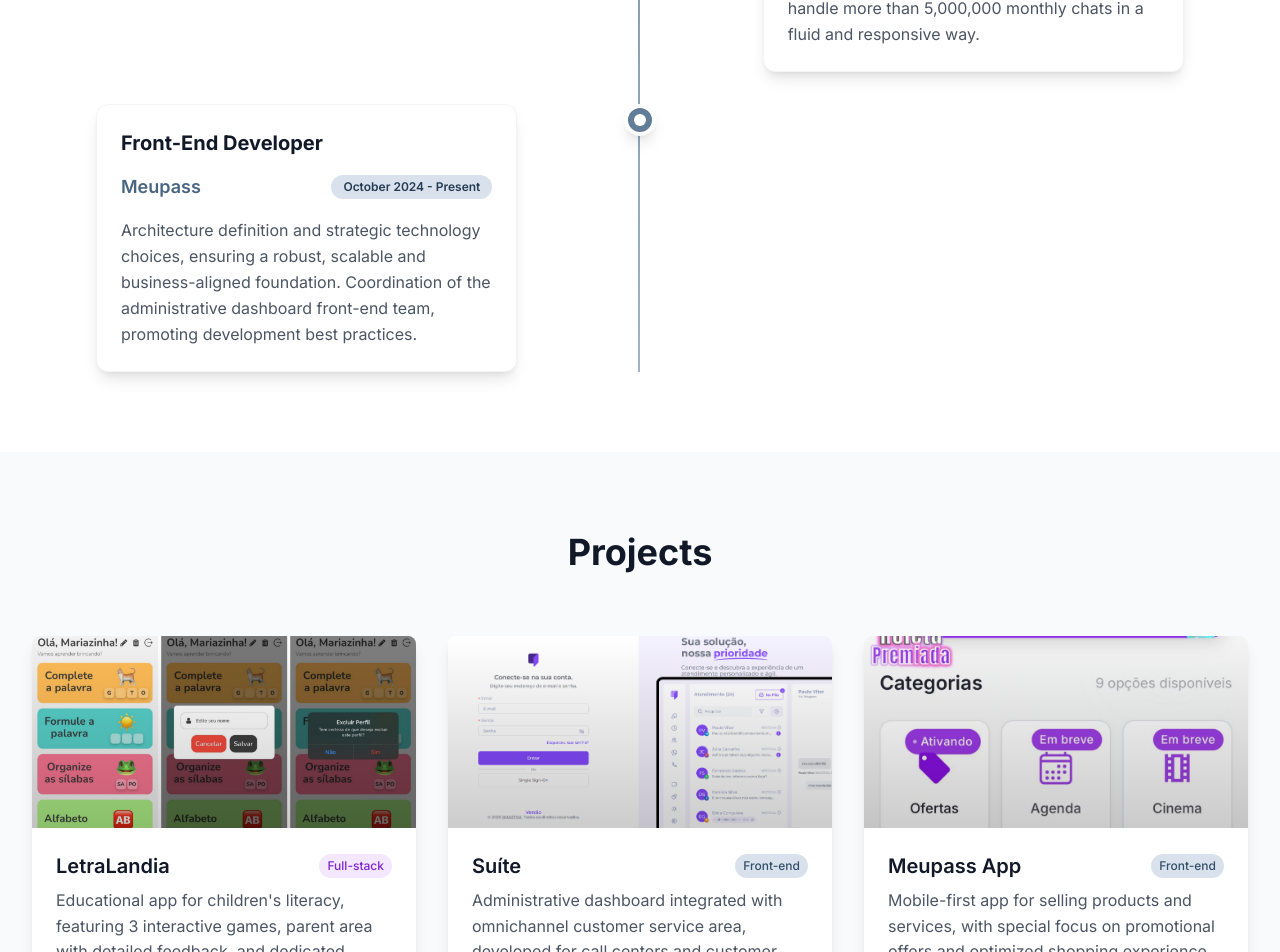
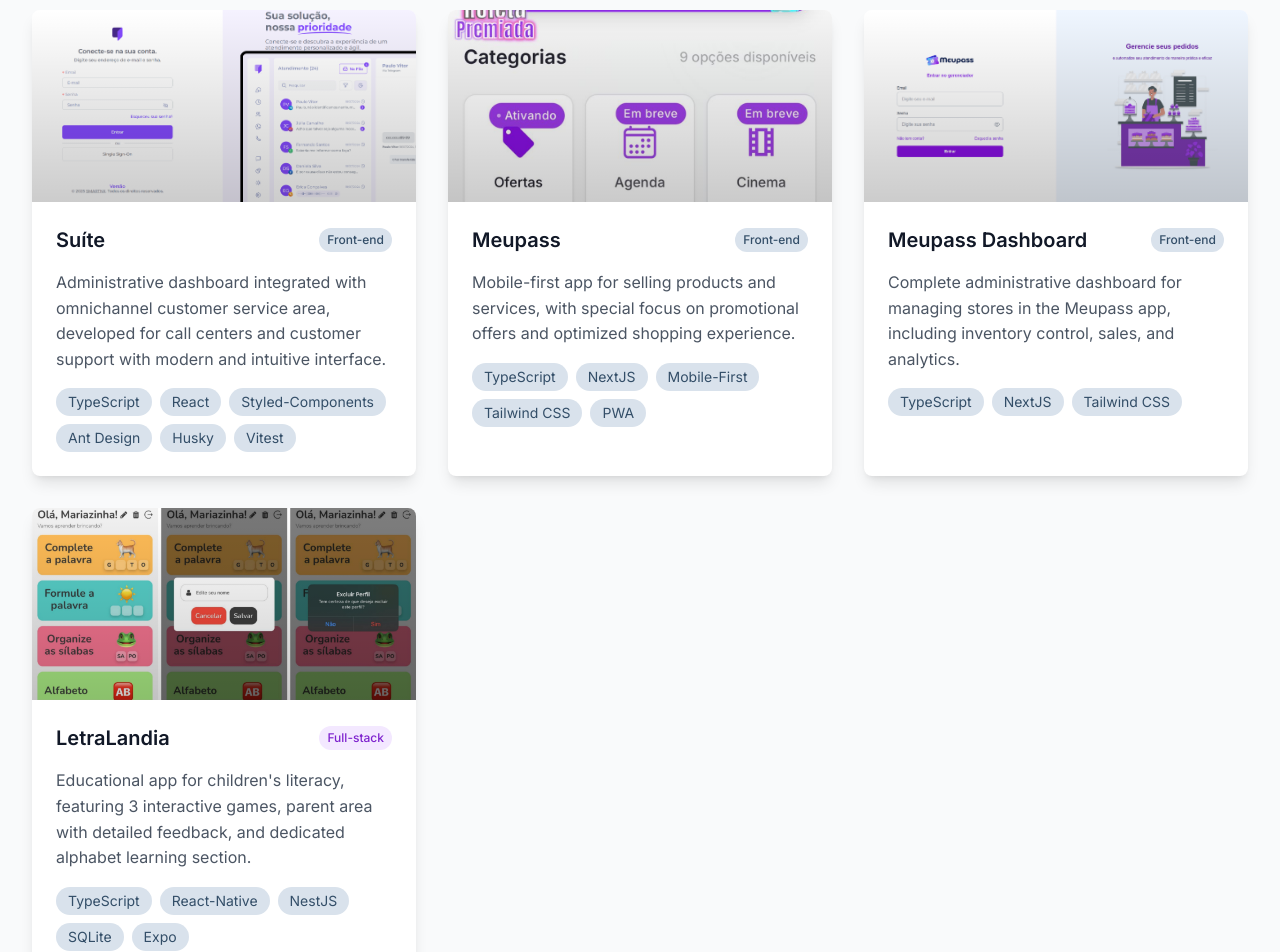
Before and after one commit to juathanduarte/juats.dev, a React (Vite) app: page / in a window 1280 px wide. Shown: the part 1512-2464 px from the top of the page. Built offline with nearby package versions, Linux system fonts and the light colour scheme.

Commit message:
chore: ajustes em geral

```diff
--- a/src/components/layout/Footer.tsx
+++ b/src/components/layout/Footer.tsx
@@ -2,7 +2,7 @@
 import { motion } from "framer-motion";
 import { useTranslation } from "react-i18next";
 import { Link } from "react-scroll";
-import { SITE_CONFIG, SOCIAL_LINKS } from "../../constants";
+import { SOCIAL_LINKS } from "../../constants";
 
 const Footer = () => {
   const { t } = useTranslation();
@@ -14,7 +14,7 @@
         <motion.div className="grid grid-cols-1 md:grid-cols-3 gap-8">
           <motion.div className="space-y-4">
             <h3 className="text-2xl font-bold text-primary-400">
-              {SITE_CONFIG.author}
+              Juathan Coelho Duarte
             </h3>
             <p className="text-gray-300 max-w-md">{t("footer.description")}</p>
           </motion.div>
@@ -71,7 +71,7 @@
 
         <motion.div className="border-t border-gray-800 mt-8 pt-8 text-center">
           <p className="text-gray-400">
-            © {currentYear} {SITE_CONFIG.author}. {t("footer.copyright")}
+            © {currentYear} Juathan Coelho Duarte. {t("footer.copyright")}
           </p>
         </motion.div>
       </div>
--- a/src/components/ui/Timeline.tsx
+++ b/src/components/ui/Timeline.tsx
@@ -20,21 +20,21 @@
       description: t("about.journey.experience1.description"),
       period: t("about.journey.experience1.period"),
     },
-    {
-      id: "experience2",
-      title: t("about.journey.experience2.title"),
-      company: t("about.journey.experience2.company"),
-      description: t("about.journey.experience2.description"),
-      period: t("about.journey.experience2.period"),
-    },
-    {
-      id: "experience3",
-      title: t("about.journey.experience3.title"),
-      company: t("about.journey.experience3.company"),
-      description: t("about.journey.experience3.description"),
-      period: t("about.journey.experience3.period"),
-      isLast: true,
-    },
+    // {
+    //   id: "experience2",
+    //   title: t("about.journey.experience2.title"),
+    //   company: t("about.journey.experience2.company"),
+    //   description: t("about.journey.experience2.description"),
+    //   period: t("about.journey.experience2.period"),
+    // },
+    // {
+    //   id: "experience3",
+    //   title: t("about.journey.experience3.title"),
+    //   company: t("about.journey.experience3.company"),
+    //   description: t("about.journey.experience3.description"),
+    //   period: t("about.journey.experience3.period"),
+    //   isLast: true,
+    // },
   ];
 
   return (
--- a/src/constants/index.ts
+++ b/src/constants/index.ts
@@ -1,4 +1,4 @@
-import type { IExperience, IProject, ISocialLink } from "../types";
+import type { IProject, ISocialLink } from "../types";
 
 export const SOCIAL_LINKS: ISocialLink[] = [
   {
@@ -21,77 +21,51 @@
 export const PROJECTS: IProject[] = [
   {
     id: "1",
-    title: "LetraLandia",
-    descriptionKey: "projects.descriptions.letralandia",
-    image: "letralandia.png",
-    technologies: ["TypeScript", "React-Native", "NestJS", "SQLite", "Expo"],
-    githubUrl: "https://github.com/juats-dev/letralandia",
-    liveUrl: "https://letralandia.app",
+    title: "Suíte",
+    descriptionKey: "projects.descriptions.suite",
+    image: "suite.png",
+    technologies: [
+      "TypeScript",
+      "React",
+      "Styled-Components",
+      "Ant Design",
+      "Husky",
+      "Vitest",
+    ],
     featured: true,
-    category: "fullstack",
+    category: "frontend",
   },
   {
     id: "2",
-    title: "Suíte",
-    descriptionKey: "projects.descriptions.suite",
-    image: "suite.png",
-    technologies: ["TypeScript", "React"],
-    githubUrl: "https://github.com/juats-dev/suite",
-    liveUrl: "https://suite.app",
+    title: "Meupass",
+    descriptionKey: "projects.descriptions.meupassApp",
+    image: "app-meupass.jpg",
+    technologies: [
+      "TypeScript",
+      "NextJS",
+      "Mobile-First",
+      "Tailwind CSS",
+      "PWA",
+    ],
     featured: true,
     category: "frontend",
   },
   {
     id: "3",
-    title: "Meupass App",
-    descriptionKey: "projects.descriptions.meupassApp",
-    image: "app-meupass.jpg",
-    technologies: ["NextJS", "Mobile-First", "PWA"],
-    githubUrl: "https://github.com/juats-dev/meupass-app",
-    liveUrl: "https://meupass.app",
+    title: "Meupass Dashboard",
+    descriptionKey: "projects.descriptions.meupassDash",
+    image: "dash-meupass.png",
+    technologies: ["TypeScript", "NextJS", "Tailwind CSS"],
     featured: true,
     category: "frontend",
   },
   {
     id: "4",
-    title: "Meupass Dash",
-    descriptionKey: "projects.descriptions.meupassDash",
-    image: "dash-meupass.png",
-    technologies: ["NextJS"],
-    githubUrl: "https://github.com/juats-dev/meupass-dash",
-    liveUrl: "https://dash.meupass.app",
+    title: "LetraLandia",
+    descriptionKey: "projects.descriptions.letralandia",
+    image: "letralandia.png",
+    technologies: ["TypeScript", "React-Native", "NestJS", "SQLite", "Expo"],
     featured: true,
-    category: "frontend",
+    category: "fullstack",
   },
 ];
-
-export const EXPERIENCES: IExperience[] = [
-  {
-    id: "1",
-    company: "Tech Company",
-    position: "Senior Frontend Developer",
-    startDate: "2023-01",
-    endDate: "2024-12",
-    description:
-      "Led frontend development for multiple projects using React and TypeScript",
-    technologies: ["React", "TypeScript", "Tailwind CSS", "Next.js"],
-  },
-  {
-    id: "2",
-    company: "Startup",
-    position: "Full Stack Developer",
-    startDate: "2022-01",
-    endDate: "2022-12",
-    description:
-      "Developed and maintained web applications using modern technologies",
-    technologies: ["React", "Node.js", "TypeScript", "MongoDB"],
-  },
-];
-
-export const SITE_CONFIG = {
-  title: "juats.dev - Full-Stack Developer",
-  description:
-    "Full-Stack Developer specializing in React, Next.js, and modern web technologies",
-  author: "Juathan Coelho Duarte",
-  url: "https://juats-dev.vercel.app",
-};
--- a/src/locales/en/translation.json
+++ b/src/locales/en/translation.json
@@ -39,22 +39,22 @@
     "journey": {
       "title": "My Journey",
       "experience1": {
-        "title": "Senior Full-Stack Developer",
-        "company": "dhauz",
-        "description": "Participation from architecture definition to solution maintenance, ensuring robustness, scalability and alignment with business objectives. Implementation of end-to-end new features (front-end and back-end), delivering high-quality, secure and performant code.",
-        "period": "September 2025 - Present"
-      },
-      "experience2": {
         "title": "Front-End Technical Lead",
         "company": "Smart NX",
         "description": "Leadership in front-end restructuring, ensuring scalability, performance and efficiency at scale. Development and improvement of the user support screen, optimizing the experience to handle more than 5,000,000 monthly chats in a fluid and responsive way.",
         "period": "June 2023 - Present"
       },
-      "experience3": {
+      "experience2": {
         "title": "Front-End Developer",
         "company": "Meupass",
         "description": "Architecture definition and strategic technology choices, ensuring a robust, scalable and business-aligned foundation. Coordination of the administrative dashboard front-end team, promoting development best practices.",
         "period": "October 2024 - Present"
+      },
+      "experience3": {
+        "title": "Senior Full-Stack Developer",
+        "company": "dhauz",
+        "description": "Participation from architecture definition to solution maintenance, ensuring robustness, scalability and alignment with business objectives. Implementation of end-to-end new features (front-end and back-end), delivering high-quality, secure and performant code.",
+        "period": "September 2025 - Present"
       }
     },
     "skills": {
@@ -77,10 +77,10 @@
     "github": "GitHub",
     "liveDemo": "Live Demo",
     "descriptions": {
-      "letralandia": "Educational app for children's literacy, featuring 3 interactive games, parent area with detailed feedback, and dedicated alphabet learning section",
-      "suite": "Administrative dashboard integrated with omnichannel customer service area, developed for call centers and customer support with modern and intuitive interface",
-      "meupassApp": "Mobile-first app for selling products and services, with special focus on promotional offers and optimized shopping experience",
-      "meupassDash": "Complete administrative dashboard for managing stores in the Meupass app, including inventory control, sales, and analytics"
+      "letralandia": "Educational app for children's literacy, featuring 3 interactive games, parent area with detailed feedback, and dedicated alphabet learning section.",
+      "suite": "Administrative dashboard integrated with omnichannel customer service area, developed for call centers and customer support with modern and intuitive interface.",
+      "meupassApp": "Mobile-first app for selling products and services, with special focus on promotional offers and optimized shopping experience.",
+      "meupassDash": "Complete administrative dashboard for managing stores in the Meupass app, including inventory control, sales, and analytics."
     }
   },
   "contact": {
@@ -110,7 +110,7 @@
     "description": "Full-Stack Developer with a degree in Computer Science from the Federal University of Pelotas",
     "quickLinks": "Quick Links",
     "connect": "Connect",
-    "copyright": "All rights reserved, tchê!"
+    "copyright": "All rights reserved, tchê! 🧉"
   },
   "languages": {
     "pt": "Português",
--- a/src/locales/es/translation.json
+++ b/src/locales/es/translation.json
@@ -39,22 +39,22 @@
     "journey": {
       "title": "Mi Viaje",
       "experience1": {
-        "title": "Desarrollador Full-Stack Senior",
-        "company": "dhauz",
-        "description": "Participación desde la definición de arquitectura hasta el mantenimiento de soluciones, garantizando robustez, escalabilidad y alineación con los objetivos del negocio. Implementación de nuevas funcionalidades de extremo a extremo (front-end y back-end), entregando código de alta calidad, seguro y performante.",
-        "period": "Septiembre 2025 - Actual"
-      },
-      "experience2": {
         "title": "Líder Técnico de Front-End",
         "company": "Smart NX",
         "description": "Liderazgo en la reestructuración del front-end, garantizando escalabilidad, rendimiento y eficiencia a gran escala. Desarrollo y mejora de la pantalla de atención al usuario, optimizando la experiencia para manejar más de 5,000,000 chats mensuales de forma fluida y responsiva.",
         "period": "Junio 2023 - Actual"
       },
-      "experience3": {
+      "experience2": {
         "title": "Desarrollador Front-end",
         "company": "Meupass",
         "description": "Definición de arquitectura y elección estratégica de tecnologías, garantizando una base robusta, escalable y alineada con las necesidades del negocio. Coordinación del equipo de front-end del dashboard administrativo, promoviendo buenas prácticas de desarrollo.",
         "period": "Octubre 2024 - Actual"
+      },
+      "experience3": {
+        "title": "Desarrollador Full-Stack Senior",
+        "company": "dhauz",
+        "description": "Participación desde la definición de arquitectura hasta el mantenimiento de soluciones, garantizando robustez, escalabilidad y alineación con los objetivos del negocio. Implementación de nuevas funcionalidades de extremo a extremo (front-end y back-end), entregando código de alta calidad, seguro y performante.",
+        "period": "Septiembre 2025 - Actual"
       }
     },
     "skills": {
@@ -77,10 +77,10 @@
     "github": "GitHub",
     "liveDemo": "Demo en Vivo",
     "descriptions": {
-      "letralandia": "Aplicación educativa para alfabetización infantil, con 3 juegos interactivos, área de padres con retroalimentación detallada y sección dedicada al aprendizaje del alfabeto",
-      "suite": "Panel administrativo integrado con área de atención al cliente omnicanal, desarrollado para centros de llamadas y soporte al cliente con interfaz moderna e intuitiva",
-      "meupassApp": "Aplicación móvil-first para venta de productos y servicios, con enfoque especial en ofertas promocionales y experiencia de compra optimizada",
-      "meupassDash": "Panel administrativo completo para gestionar tiendas en la aplicación Meupass, incluyendo control de inventario, ventas y análisis"
+      "letralandia": "Aplicación educativa para alfabetización infantil, con 3 juegos interactivos, área de padres con retroalimentación detallada y sección dedicada al aprendizaje del alfabeto.",
+      "suite": "Panel administrativo integrado con área de atención al cliente omnicanal, desarrollado para centros de llamadas y soporte al cliente con interfaz moderna e intuitiva.",
+      "meupassApp": "Aplicación móvil-first para venta de productos y servicios, con enfoque especial en ofertas promocionales y experiencia de compra optimizada.",
+      "meupassDash": "Panel administrativo completo para gestionar tiendas en la aplicación Meupass, incluyendo control de inventario, ventas y análisis."
     }
   },
   "contact": {
@@ -110,7 +110,7 @@
     "description": "Desarrollador Full-Stack con título en Ciencias de la Computación de la Universidad Federal de Pelotas",
     "quickLinks": "Enlaces Rápidos",
     "connect": "Conecta",
-    "copyright": "Todos los derechos reservados, tchê!"
+    "copyright": "Todos los derechos reservados, tchê! 🧉"
   },
   "languages": {
     "pt": "Português",
--- a/src/locales/pt-BR/translation.json
+++ b/src/locales/pt-BR/translation.json
@@ -39,22 +39,22 @@
     "journey": {
       "title": "Minha Jornada",
       "experience1": {
-        "title": "Desenvolvedor Full-Stack Sênior",
-        "company": "dhauz",
-        "description": "Participação desde a definição da arquitetura até a sustentação das soluções, garantindo robustez, escalabilidade e alinhamento com os objetivos do negócio. Implementação de novas funcionalidades de ponta a ponta (front-end e back-end), entregando código de alta qualidade, seguro e performático.",
-        "period": "Setembro 2025 - Atual"
-      },
-      "experience2": {
         "title": "Líder Técnico de Front-End",
         "company": "Smart NX",
         "description": "Liderança na reestruturação do front-end, garantindo escalabilidade, desempenho e eficiência em larga escala. Desenvolvimento e aprimoramento da tela de atendimento ao usuário, otimizando a experiência para lidar com mais de 5.000.000 chats mensais de forma fluida e responsiva.",
         "period": "Junho 2023 - Atual"
       },
-      "experience3": {
+      "experience2": {
         "title": "Desenvolvedor Front-End",
         "company": "Meupass",
         "description": "Definição da arquitetura e escolha estratégica de tecnologias, garantindo uma base robusta, escalável e alinhada às necessidades do negócio. Coordenação da equipe de front-end do dashboard administrativo, promovendo boas práticas de desenvolvimento.",
         "period": "Outubro 2024 - Atual"
+      },
+      "experience3": {
+        "title": "Desenvolvedor Full-Stack Sênior",
+        "company": "dhauz",
+        "description": "Participação desde a definição da arquitetura até a sustentação das soluções, garantindo robustez, escalabilidade e alinhamento com os objetivos do negócio. Implementação de novas funcionalidades de ponta a ponta (front-end e back-end), entregando código de alta qualidade, seguro e performático.",
+        "period": "Setembro 2025 - Atual"
       }
     },
     "skills": {
@@ -77,10 +77,10 @@
     "github": "GitHub",
     "liveDemo": "Demo ao Vivo",
     "descriptions": {
-      "letralandia": "Aplicativo educacional para alfabetização infantil, contendo 3 jogos interativos, área dos pais com feedback detalhado e seção dedicada ao aprendizado do alfabeto",
-      "suite": "Dashboard administrativo integrado com área de atendimento omnichannel, desenvolvido para call-centers e suporte ao cliente com interface moderna e intuitiva",
-      "meupassApp": "Aplicativo mobile-first para venda de produtos e serviços, com foco especial em ofertas promocionais e experiência de compra otimizada",
-      "meupassDash": "Dashboard administrativo completo para gerenciamento de lojas no aplicativo Meupass, incluindo controle de estoque, vendas e análises"
+      "letralandia": "Aplicativo educacional para alfabetização infantil, contendo 3 jogos interativos, área dos pais com feedback detalhado e seção dedicada ao aprendizado do alfabeto.",
+      "suite": "Dashboard administrativo integrado com área de atendimento omnichannel, desenvolvido para call-centers e suporte ao cliente com interface moderna e intuitiva.",
+      "meupassApp": "Aplicativo mobile-first para venda de produtos e serviços, com foco especial em ofertas promocionais e experiência de compra otimizada.",
+      "meupassDash": "Dashboard administrativo completo para gerenciamento de lojas no aplicativo Meupass, incluindo controle de estoque, vendas e análises."
     }
   },
   "contact": {
@@ -110,7 +110,7 @@
     "description": "Desenvolvedor Full-Stack formado em Ciência da Computação pela Universidade Federal de Pelotas",
     "quickLinks": "Links Rápidos",
     "connect": "Conecte-se",
-    "copyright": "Todos os direitos reservados, tchê!"
+    "copyright": "Todos os direitos reservados, tchê! 🧉"
   },
   "languages": {
     "pt": "Português",
--- a/src/sections/Projects.tsx
+++ b/src/sections/Projects.tsx
@@ -46,8 +46,8 @@
                 <div className="absolute inset-0 bg-gradient-to-t from-black/20 to-transparent" />
               </div>
 
-              <div className="p-6">
-                <div className="flex items-center justify-between mb-2">
+              <div className="p-6 flex flex-col gap-4">
+                <div className="flex items-center justify-between">
                   <h3 className="text-xl font-semibold text-gray-900 dark:text-white">
                     {project.title}
                   </h3>
@@ -67,7 +67,7 @@
                         : "Front-end"}
                   </span>
                 </div>
-                <p className="text-gray-600 dark:text-gray-300 mb-4 line-clamp-3">
+                <p className="text-gray-600 dark:text-gray-300">
                   {t(project.descriptionKey)}
                 </p>
 
--- a/src/types/index.ts
+++ b/src/types/index.ts
@@ -7,33 +7,10 @@
   githubUrl?: string;
   liveUrl?: string;
   featured: boolean;
-  category: "frontend" | "backend" | "fullstack";
+  category: TCategory;
 }
 
-export interface ISkill {
-  id: string;
-  name: string;
-  category: "frontend" | "backend" | "tools" | "languages";
-  level: number; // 1-5
-  icon?: string;
-}
-
-export interface IExperience {
-  id: string;
-  company: string;
-  position: string;
-  startDate: string;
-  endDate?: string;
-  description: string;
-  technologies: string[];
-}
-
-export interface IContact {
-  email: string;
-  linkedin: string;
-  github: string;
-  twitter?: string;
-}
+export type TCategory = "frontend" | "backend" | "fullstack";
 
 export interface ISocialLink {
   name: string;
```
